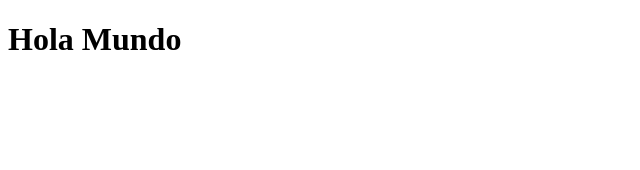
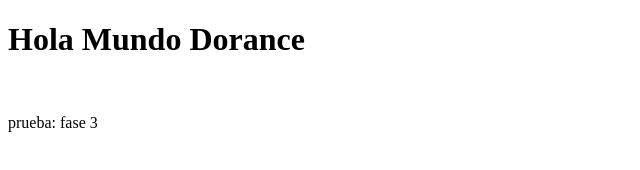
Before and after one commit to dorancegd/instalaciongithub, a plain HTML site: page index.html in a window 1280 px wide. Shown: the whole page, without its empty margins (0-640 px from the left). Drawn offline with Linux system fonts and the light colour scheme.

Commit message:
adicion h1, y parrafo

```diff
--- a/index.html
+++ b/index.html
@@ -5,6 +5,8 @@
     <title>Document</title>
 </head>
 <body>
-    <h1>Hola Mundo</h1>
+    <h1>Hola Mundo Dorance</h1>
+    <br>
+    <p>prueba: fase 3</p>
 </body>
 </html>
```
